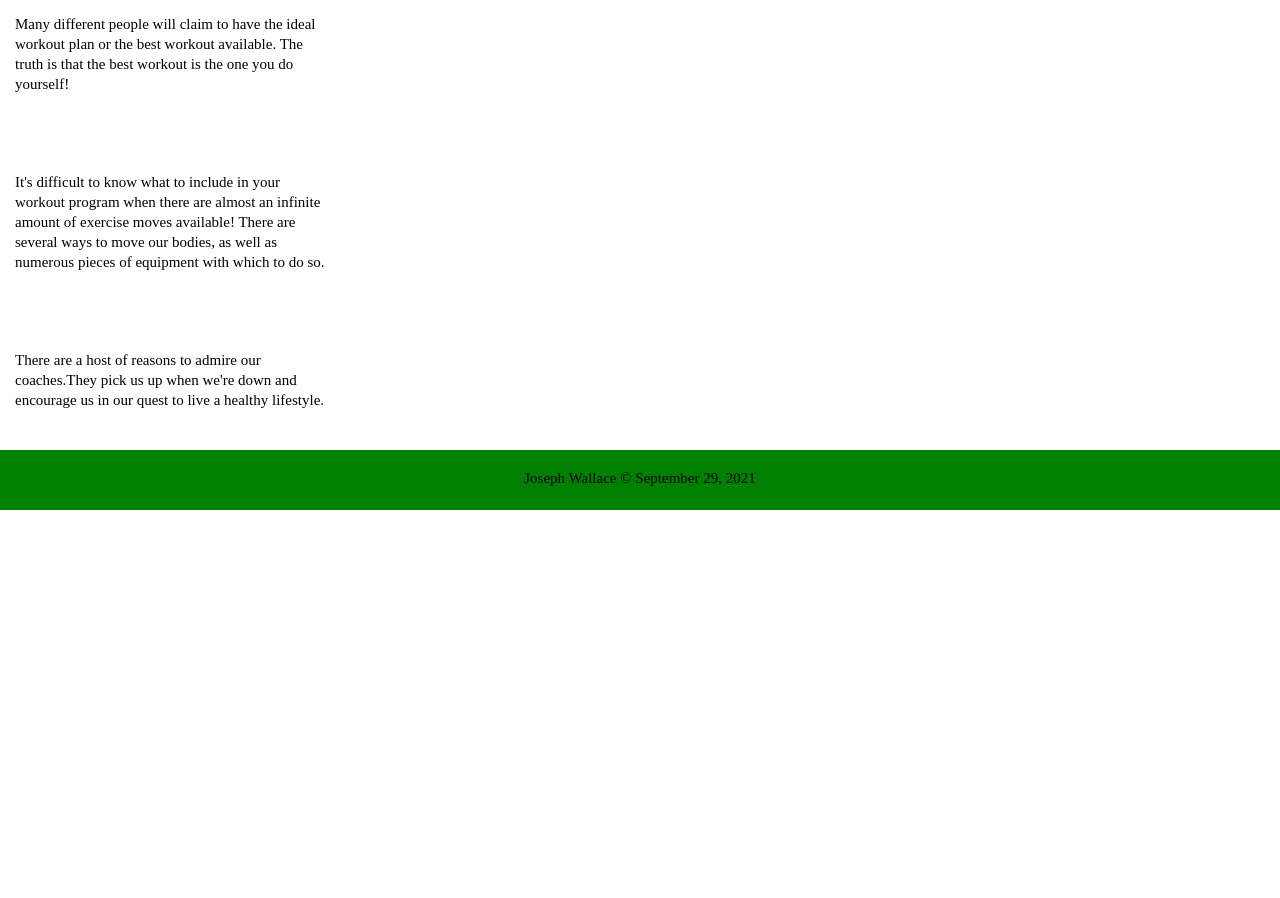
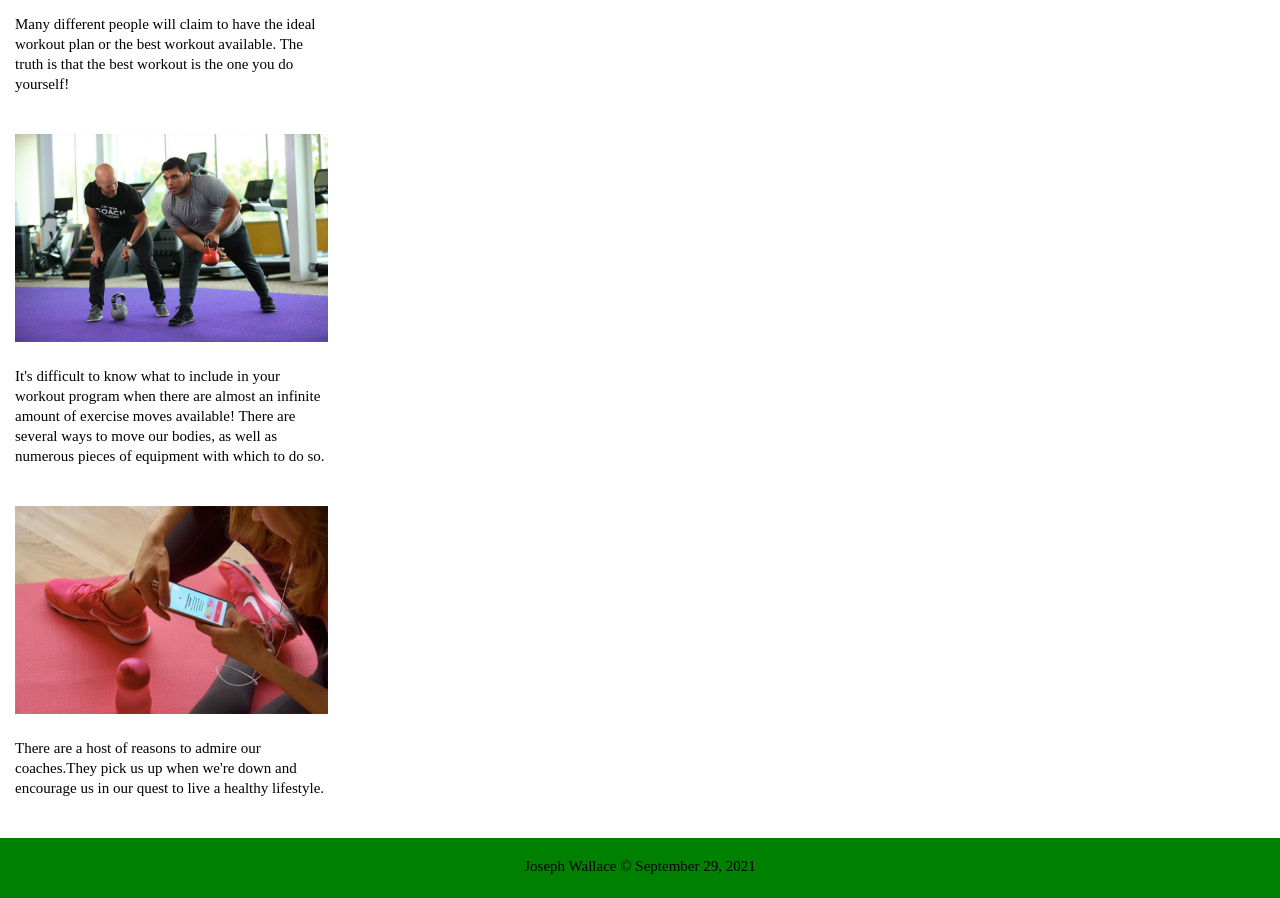
Before and after one commit to joe-wallace23/Intro-web-Development-ITC310, a plain HTML site: page Fit-For-Fun-Fitness-club/classes.html in a window 1280 px wide. Shown: the part 720-1618 px from the top of the page. Before the commit the page ends 1230 px from the top, so only its background shows below. Drawn offline with Linux system fonts and the light colour scheme; the site is published under a folder, as on GitHub Pages, so addresses that start at the root find nothing.

Commit message:
updated fit

```diff
--- a/Fit-For-Fun-Fitness-club/classes.html
+++ b/Fit-For-Fun-Fitness-club/classes.html
@@ -35,7 +35,7 @@ The truth is that the best workout is the one you do yourself!
         </div>
         <div class="box">
             <div class="images2">
-                <img src="/Fit-For-Fun-Fitness-club/images/Beginners-Guide-to-Working-Out-sm.jpg" alt="">
+                <img src="images/Beginners-Guide-to-Working-Out-sm.jpg" alt="">
             </div>
             <p class="para2">
                 It's difficult to know what to include in your workout program when there are almost an infinite amount of exercise moves available! There are several ways to move our bodies, as well as numerous pieces of equipment with which to do so.
@@ -43,7 +43,7 @@ The truth is that the best workout is the one you do yourself!
         </div>
         <div class="box">
             <div class="images2">
-                <img src="/Fit-For-Fun-Fitness-club/images/ask-a-coach.jpg" alt="">
+                <img src="images/ask-a-coach.jpg" alt="">
             </div>
             <p class="para2">
                 There are a host of reasons to admire our coaches.They pick us up when we're down and encourage us in our quest to live a healthy lifestyle.
```
Also changed, not shown: Fit-For-Fun-Fitness-club/info.html (+1 -1 lines).
